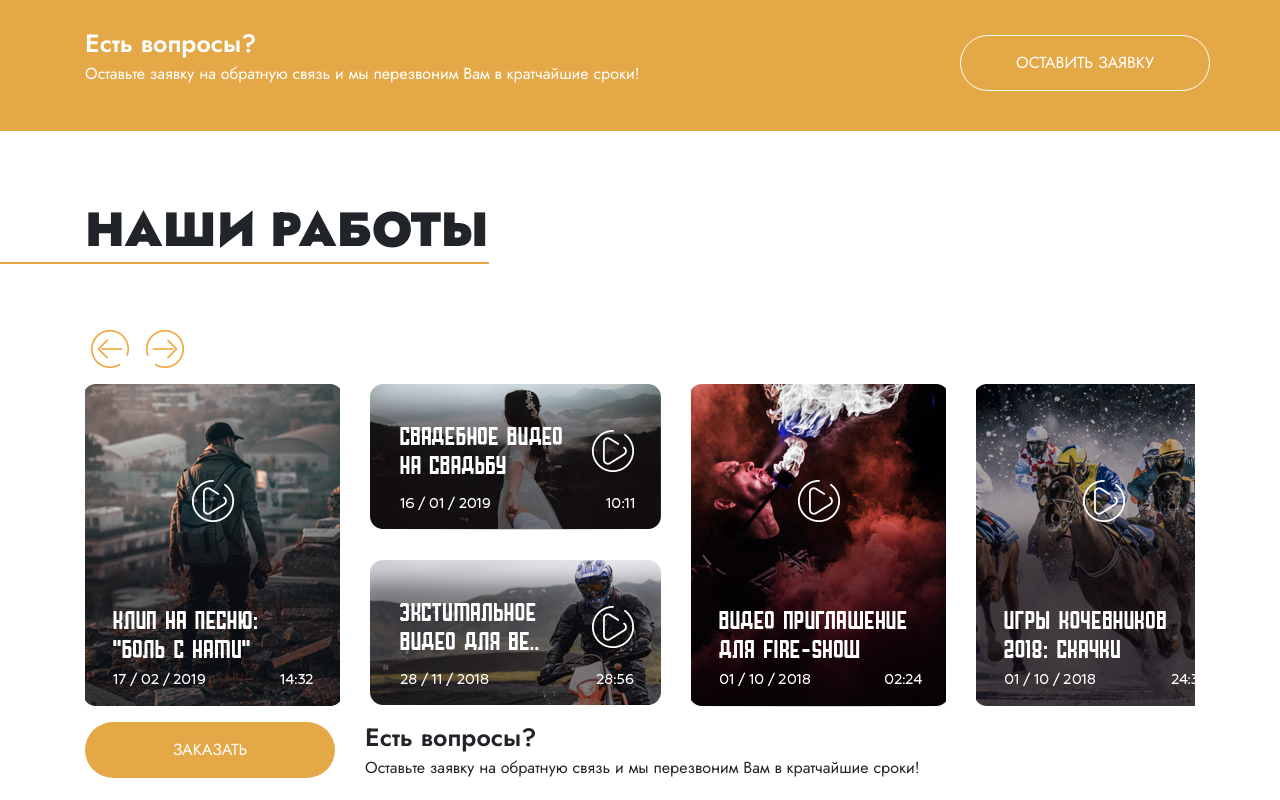
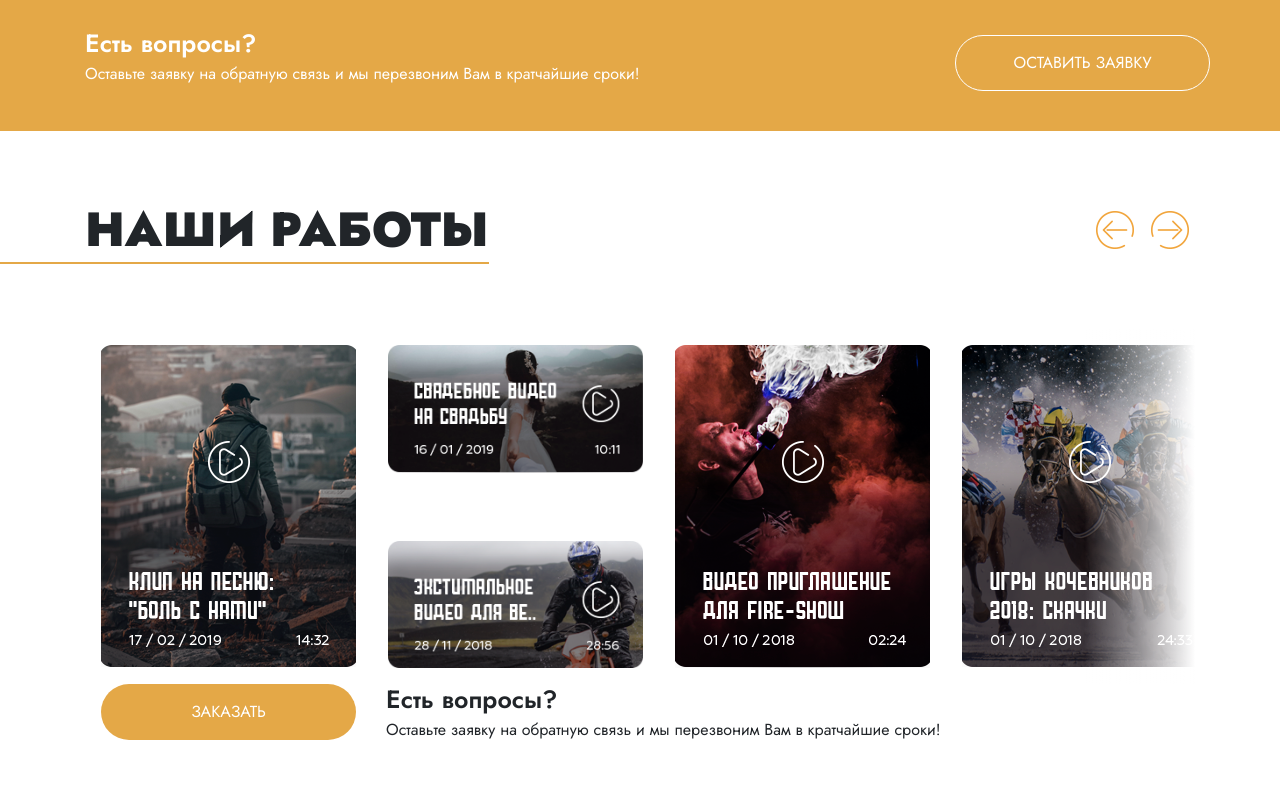
Before and after one commit to bekatru/extremevideostudio, a website: page index.html in a window 1280 px wide. Shown: the part 3000-3800 px from the top of the page. Drawn offline with nearby package versions, Linux system fonts and the light colour scheme.

Commit message:
portfolio is done i think

```diff
--- a/index.html
+++ b/index.html
@@ -245,28 +245,33 @@
 <!-- PORTFOLIO -->
 <div class="portfolio">
 	<div class='container'>
-		<h1 class="headers"><span class="underlined">НАШИ РАБОТЫ</span></h1>
-		<button id="slideLeft" class='scroll'><img src="assets/btns/left.png"></button>
-    	<button id="slideRight" class='scroll'><img src="assets/btns/right.png"></button>
-	</div>
-	<div class='container'>
-		<div class="flex" id='overflow'>
+		<div class="d-flex flex-row justify-content-between">
+			<h1 class="headers"><span class="underlined">НАШИ РАБОТЫ</span></h1>
+			<div class="align-self-center hide">
+				<button id="slideLeft" class='scroll'><img src="assets/btns/left.png"></button>
+		    	<button id="slideRight" class='scroll'><img src="assets/btns/right.png"></button>
+	    	</div>
+		</div>
+		<div class='faded'>
+			<div id='overflow'>
 				<div><img src="assets/book1.png"></div>
-				<div>
+				<div class='d-flex flex-column justify-content-between'>
 					<img src="assets/book2.png">
 					<img src="assets/book3.png">
 				</div>
 				<div><img src="assets/book4.png"></div>
 				<div><img src="assets/book5.png"></div>
 				<div><img src="assets/book1.png"></div>
-				<div>
+				<div class='d-flex flex-column justify-content-between'>
 					<img src="assets/book2.png">
 					<img src="assets/book3.png">
 				</div>
 				<div><img src="assets/book4.png"></div>
 				<div><img src="assets/book5.png"></div>
+			</div>
 		</div>
-		<div class='row'>
+
+		<div class='row hide'>
 			<div class='col-auto'>
 				<button class="btn">ЗАКАЗАТЬ</button>
 			</div>
--- a/main.js
+++ b/main.js
@@ -19,8 +19,8 @@ const buttonRight = document.getElementById('slideRight');
 const buttonLeft = document.getElementById('slideLeft');
 
 buttonRight.onclick = function () {
-  document.getElementById('overflow').scrollLeft += 350;
+  document.getElementById('overflow').scrollLeft += 861;
 };
 buttonLeft.onclick = function () {
-  document.getElementById('overflow').scrollLeft -= 350;
+  document.getElementById('overflow').scrollLeft -= 861;
 };
--- a/style.css
+++ b/style.css
@@ -52,7 +52,7 @@ p{text-align: justify;line-height: 1}
 	background:#e4a847;
 	text-decoration:none;
 	padding:15px 0px;
-	width: 250px;}
+	width: 255px;}
 
 .btn.calc{
 	border-style:solid;
@@ -320,27 +320,39 @@ nav.navbar.navbar-expand-lg.navbar-light{
 }
 
 /*PORTFOLIO*/
-.flex{
+.portfolio{margin-bottom: 70px}
+
+#overflow{
 	display:flex;
 	flex-direction:row;
 	justify-content:space-between;
 	overflow-y:hidden;
 	scroll-behavior:smooth}
 
-.flex::-webkit-scrollbar{display:none}
+.faded{position: relative;}
+.faded:after {
+  content:'';
+  position:absolute;
+  right:0; top:0;
+  width:10%; height:100%;
+  display:inline-block;
+  background: linear-gradient(to left, rgba(255,255,255,1) 0%,rgba(255,255,255,0) 100%)}
 
-.flex img{margin:15px 30px 15px 0}
+#overflow div{margin: 16px;width: 255px;}
 
-.scroll{
+#overflow::-webkit-scrollbar{display:none}
+
+.scroll{border:none;background:0 0}
+.scroll:focus{outline: none}
+.scroll:hover{transform: scale(1.2);transition: 0.1s}
+.scroll:active{
 	border:none;
-	background:0 0}
+	background:0;
+	outline:none;
+	transition:.1s;
+	transform:scale(1)}
 
-.scroll:focus{
-	border:none;
-	background:0 0;
-	outline:0;
-	transition:.3s;
-	transform:scale(.8)}
+.portfolio .btn{margin-left:16px;}
 
 /*EQUIPMENT*/
 .equipment{background-color:#f5f5f5}
```
